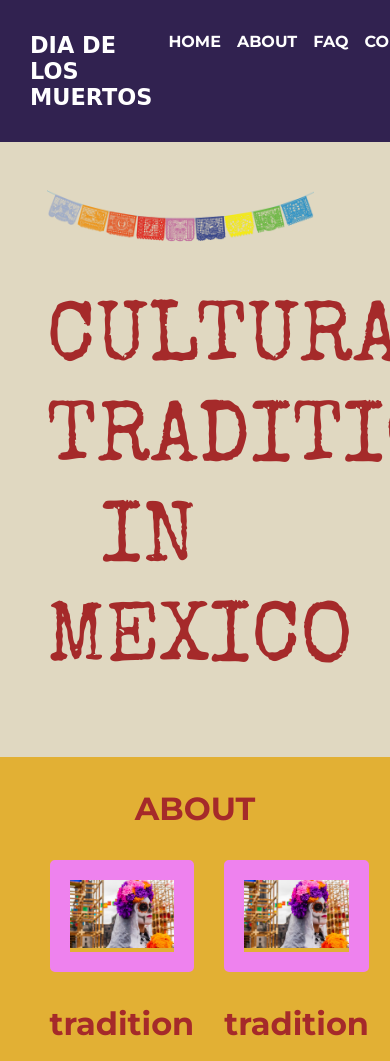
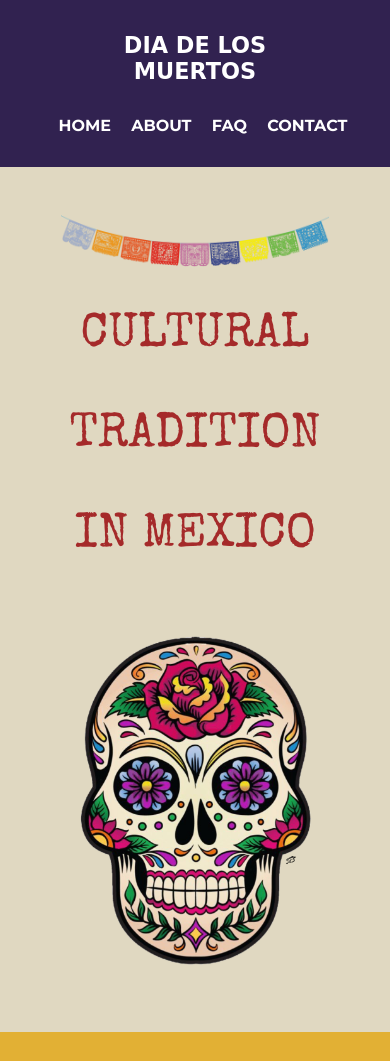
Before and after one commit to AndresRamirez917/100-sitios-jav-29, a plain HTML site: page index.html in a window 390 px wide. Shown: the top 1061 px of the page. Drawn offline with nearby package versions, Linux system fonts and the light colour scheme; a web font is replaced by a local one.

Commit message:
first commit

```diff
--- a/scss/mobile.scss
+++ b/scss/mobile.scss
@@ -0,0 +1,61 @@
+//mainheader
+#mainheader {
+    .logo {
+        display: block;
+        margin: 0 auto;
+        padding: 2rem;
+        text-align: center;
+    }
+    .navbar {
+        ul {
+            display: block;
+            margin: 0 auto;
+            text-align: center;
+            padding-bottom: 2rem;
+            li {
+                text-align: center;
+            }
+        }
+        .container {
+            display: block;
+        }
+    }
+}
+
+//showcase
+#showcase {
+    .showcase-content {
+        display: block;
+        margin: 0 auto;
+        .showcase-left {
+            .title {
+                font-size: 3rem;
+                display: block;
+                margin: 0 auto;
+            }
+
+        }
+        .showcase-rigth {
+      img {
+        display: block;
+        margin: 0 auto;
+      }
+        }
+    }
+}
+
+//about
+#about {
+    padding-bottom: 2rem;
+    .container {
+        .about-flex {
+            display: block;
+            margin: 0 auto;
+            .flexbox:nth-child(2), .flexbox:nth-child(3){
+                .border-card {
+                    margin-top: 2rem;
+                }
+            }
+        }
+    }
+}
--- a/scss/styles.scss
+++ b/scss/styles.scss
@@ -77,7 +77,7 @@ form {
 }
 
 .border-card {
-    border: 20px solid violet;
+    border: 20px solid #312250;;
     border-radius: 5px;
 }
 
```
Also changed, not shown: scss/mobile.css, scss/styles.css, 2 other files.
